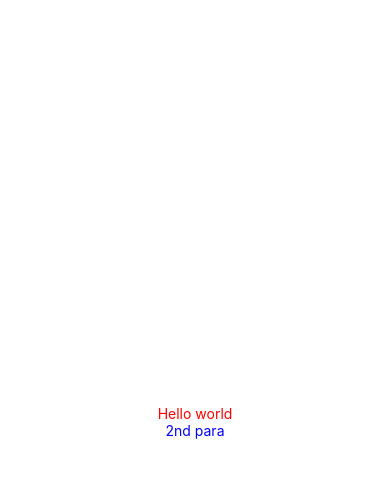
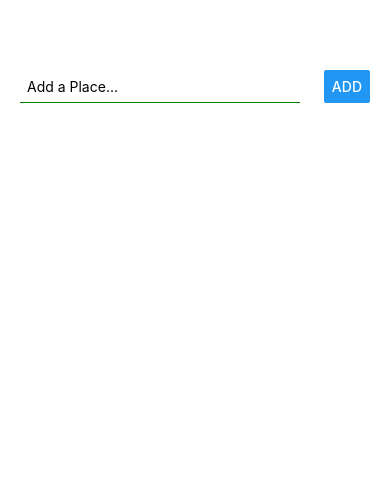
Before and after one commit to Rafid41/React-Native_practice-CRUD, a React Native app: screen / in a window 390 px wide. Shown: the top 478 px of the page. Built offline with nearby package versions, Linux system fonts and the light colour scheme.

Commit message:
components and props

```diff
--- a/App.js
+++ b/App.js
@@ -1,13 +1,40 @@
 // App.js
-import { StatusBar } from "expo-status-bar";
-import { StyleSheet, Text, View, TextInput } from "react-native";
+import { StyleSheet, Text, View, TextInput, Button } from "react-native";
+import { useState } from "react";
+import ListItem from "./Components/ListItem/ListItem";
 
 export default function App() {
+    const [InputValue, setInputValue] = useState("");
+    const [placeList, setPlaceList] = useState([]);
+
+    const list = placeList.map((item, index) => {
+        return <ListItem placeName={item} key={index} />;
+    });
     return (
-        // Inline a 2 ta {{}}, r vinno styleSheet e kore oita call korle 1ta {} dte hbe
         <View style={styles.container}>
-            <Text style={{ color: "red" }}>Hello world</Text>
-            <Text style={styles.text2_style}>2nd para</Text>
+            <View style={styles.InputView}>
+                <TextInput
+                    style={{
+                        width: "80%",
+                        borderBottomWidth: 1,
+                        borderColor: "green",
+                        padding: 7,
+                    }}
+                    placeholder="Add a Place..."
+                    value={InputValue}
+                    onChangeText={(text) => setInputValue(text)}
+                />
+                <Button
+                    title="Add"
+                    onPress={() => {
+                        // placeList.push(InputValue)
+                        if (InputValue != "") {
+                            setPlaceList([...placeList, InputValue]);
+                        }
+                    }}
+                />
+            </View>
+            <View style={{ width: "100%" }}>{list}</View>
         </View>
     );
 }
@@ -17,9 +44,15 @@ const styles = StyleSheet.create({
         flex: 1,
         backgroundColor: "#fff",
         alignItems: "center",
-        justifyContent: "center",
+        justifyContent: "flrx-start",
+        flexDirection: "column",
     },
-    text2_style: {
-        color: "blue",
+    InputView: {
+        padding: 20,
+        width: "100%",
+        marginTop: 50,
+        flexDirection: "row",
+        justifyContent: "space-between",
+        alignItems: "center",
     },
 });
--- /dev/null
+++ b/Components/ListItem/ListItem.js
@@ -0,0 +1,22 @@
+// Components\ListItem\ListItem.js
+import { View, Text, StyleSheet } from "react-native";
+import React from "react";
+
+const ListItem = (props) => {
+    return (
+        <View style={styles.listItem}>
+            <Text>{props.placeName}</Text>
+        </View>
+    );
+};
+
+const styles = StyleSheet.create({
+    listItem: {
+        width: "100%",
+        padding: 10,
+        backgroundColor: "#eee",
+        margin: 5,
+    },
+});
+
+export default ListItem;
```
